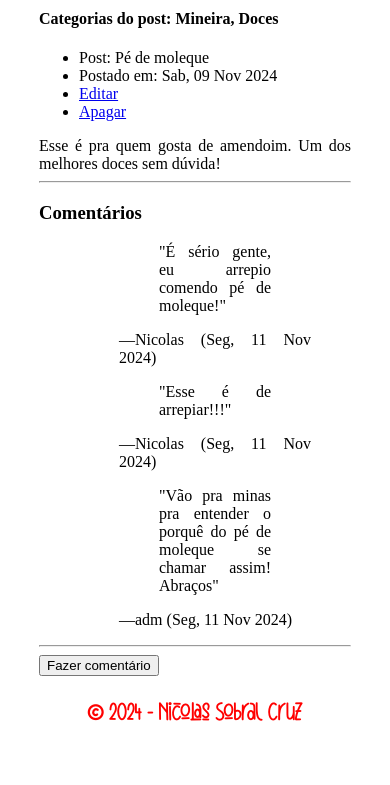
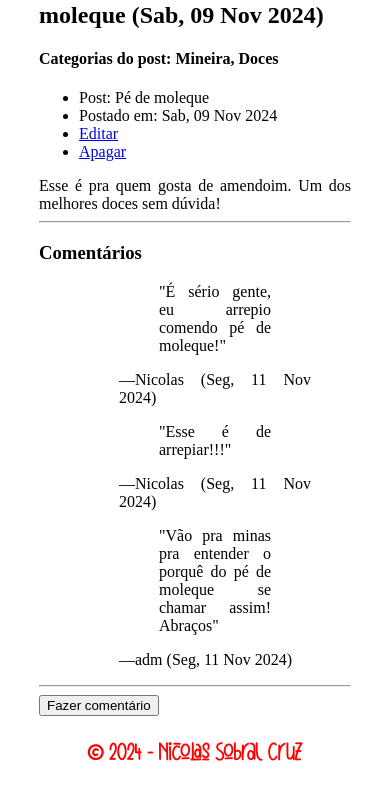
Before and after one commit to HarlesPlace/fullOFfood, a Django app: page /comidas/9/ in a window 390 px wide. Shown: the part 285-1070 px from the top of the page. Before the commit the page ends 1006 px from the top, so only its background shows below. Run offline with Django 5.2, Linux system fonts and the light colour scheme; data comes from the database, SQL or seed files in the repository; both versions use the stored data as it was after the commit.

Commit message:
Mais alterações de estilo e correção do .gitignore que percebi não estar funcionando corretamnete

```diff
--- a/static/style.css
+++ b/static/style.css
@@ -177,7 +177,7 @@ nav{
 .post-card p{
     margin-top: 0;
 }
-@media only screen and (max-width: 300px){
+@media only screen and (max-width: 350px){
     .cabecalho{
         flex-direction: column;
         justify-content: center;
@@ -187,3 +187,9 @@ nav{
         width: 100%;
     }
 }
+
+@media only screen and (max-width: 650px){
+    main{
+        padding-top: 240px;
+    }
+}
```
Also changed, not shown: db.sqlite3, 2 other files.
